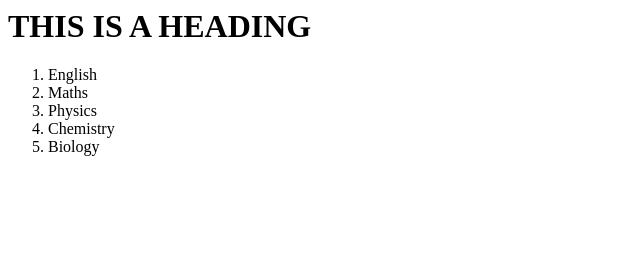
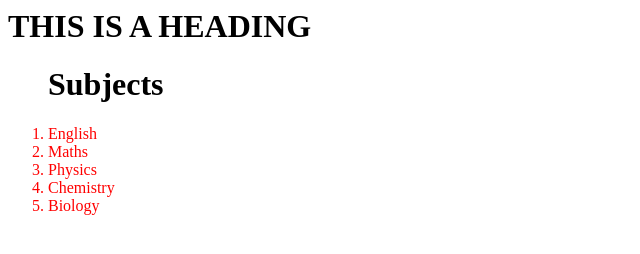
Before and after one commit to Ugeey/testing, a plain HTML site: page index.html in a window 1280 px wide. Shown: the whole page, without its empty margins (0-640 px from the left). Drawn offline with Linux system fonts and the light colour scheme.

Commit message:
list color

```diff
--- a/index.html
+++ b/index.html
@@ -3,10 +3,12 @@
     <meta charset="UTF-8">
     <meta name="viewport" content="width=device-width, initial-scale=1.0">
     <title>Document</title>
+    <link rel="stylesheet" href="style.css">
 </head>
 <body>
     <h1>THIS IS A HEADING</h1>
     <ol>
+        <h1>Subjects</h1>
         <li>English</li>
         <li>Maths</li>
         <li>Physics</li>
--- /dev/null
+++ b/style.css
@@ -0,0 +1,3 @@
+li{
+    color: red;
+}
```
